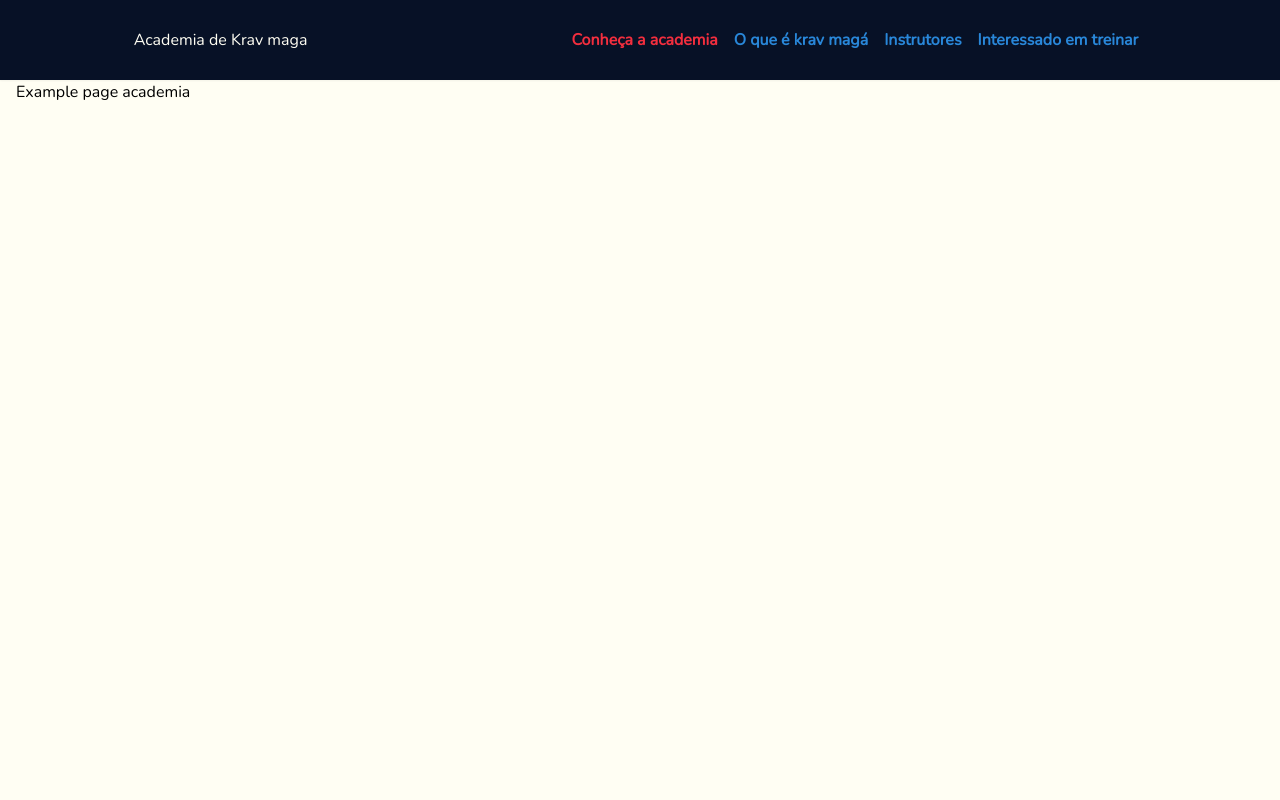
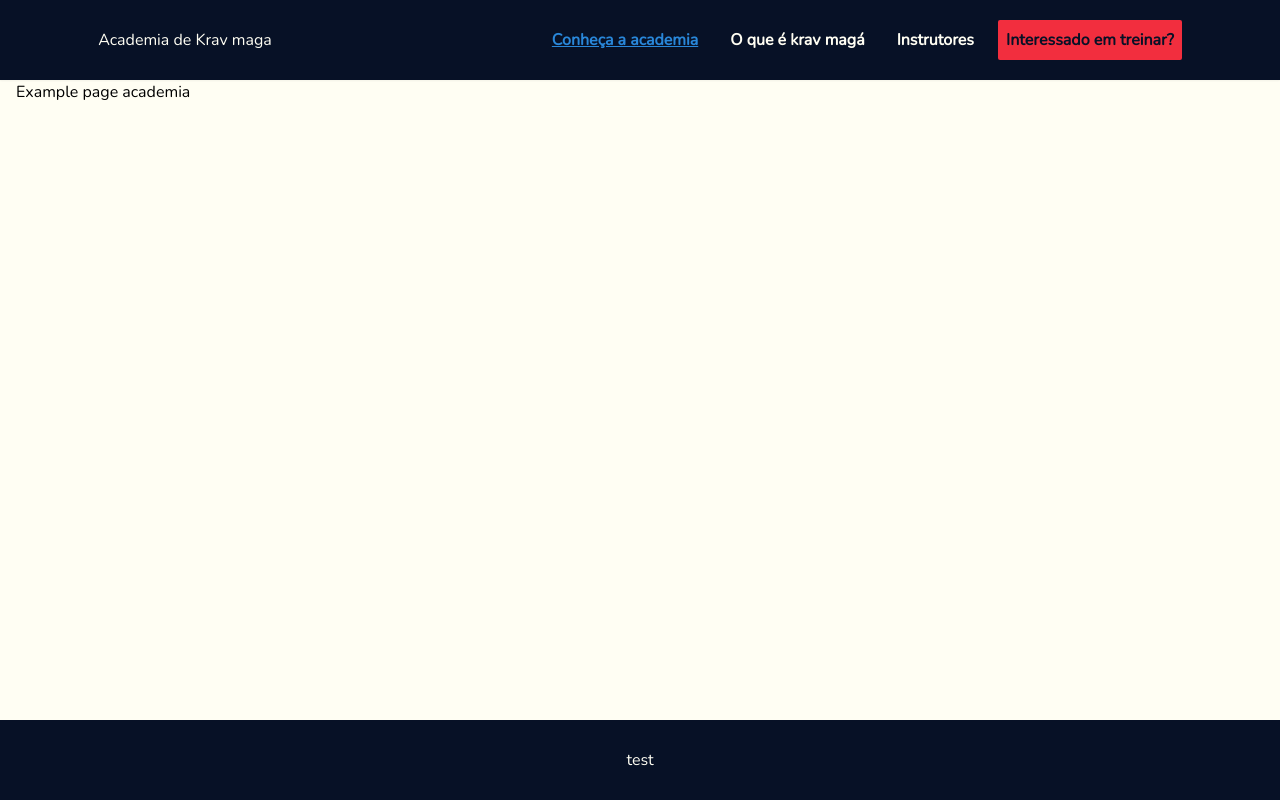
Before and after one commit to italobarrosme/kravtamarineira-site, a Next.js app: page /academia in a window 1280 px wide. Built offline with nearby package versions, Linux system fonts and the light colour scheme.

Commit message:
feat: implement footer adjust layout

```diff
--- a/src/app/layout.tsx
+++ b/src/app/layout.tsx
@@ -3,9 +3,9 @@ import '@/styles/main.scss'
 
 import { Nunito } from 'next/font/google'
 import { ReactNode } from 'react'
-import { NextAuthProvider } from '@/providers/auth'
 import { Metadata } from 'next'
 import { Navigation } from '@/modules/Navigation'
+import { FooterTemplate } from '@/modules/Navigation/template/FooterTemplate'
 
 type Props = {
   children?: ReactNode
@@ -30,14 +30,13 @@ export const metadata: Metadata = {
 export default function RootLayout({ children }: Props) {
   return (
     <html lang="en" className={nunito.className}>
-      <NextAuthProvider>
       <body>
         <main className="min-h-screen-nav pt-20">
           <Navigation />
           {children}
+          <FooterTemplate />
         </main>
       </body>
-      </NextAuthProvider>
     </html>
   )
 }
--- /dev/null
+++ b/src/modules/Navigation/components/Footer/Footer.tsx
@@ -0,0 +1,7 @@
+export const Footer = () => {
+  return (
+    <footer className="absolute bottom-0 flex h-20 w-full items-center justify-center bg-brand-dark px-4 text-brand-light shadow-sm">
+      test
+    </footer>
+  )
+}
--- /dev/null
+++ b/src/modules/Navigation/components/Footer/index.ts
@@ -0,0 +1 @@
+export { Footer } from './Footer'
--- a/src/modules/Navigation/components/Navbar/Navbar.tsx
+++ b/src/modules/Navigation/components/Navbar/Navbar.tsx
@@ -6,6 +6,7 @@ type Menu = {
   icon?: string
   href?: string
   active: boolean
+  accent: boolean
   onClick?: () => void
 }
 
@@ -16,18 +17,21 @@ type NavbarProps = {
 
 export const Navbar = ({ menus }: NavbarProps) => {
   return (
-    <nav className="absolute top-0 flex h-20 w-full items-center justify-center bg-brand-dark px-4 shadow-sm">
+    <nav className="absolute top-0 flex h-20 w-full items-center justify-center gap-4 bg-brand-dark px-4 shadow-sm">
       <Link href="/" className="mr-64">
         {/* <Image src={logo} alt="logo" width={180} height={180} /> */}
         <h1 className="text-brand-light">Academia de Krav maga</h1>
       </Link>
-      <ul className="flex flex-row">
+      <ul className="flex flex-row gap-4">
         {menus.map((menu, index) => (
           <li
             key={index}
             className={cn(
-              'my-4 cursor-pointer flex-row items-center justify-between p-0 px-2 text-base font-semibold text-brand-secondary hover:text-brand-accent hover:underline sm:flex',
-              menu.active ? 'text-brand-accent' : 'text-brand-secondary'
+              'my-4 cursor-pointer flex-row items-center justify-between p-0 px-2 text-base font-semibold text-brand-secondary hover:underline sm:flex',
+              menu.active ? 'underline' : 'text-brand-light',
+              menu.accent
+                ? 'bg-brand-accent text-brand-dark p-2 rounded-sm'
+                : ''
             )}
             onClick={menu.onClick}
           >
--- a/src/modules/Navigation/hooks/useMenuNav.tsx
+++ b/src/modules/Navigation/hooks/useMenuNav.tsx
@@ -19,6 +19,7 @@ export const useMenuNav = () => {
       name: 'Conheça a academia',
       icon: 'bx:bx-home',
       active: verifyPath('/academia'),
+      accent: false,
       onClick: () => {
         router.push('/academia')
         setIsMenuOpen(false)
@@ -28,6 +29,7 @@ export const useMenuNav = () => {
       name: 'O que é krav magá',
       icon: 'bx:bx-home',
       active: verifyPath('/kravmaga'),
+      accent: false,
       onClick: () => {
         router.push('/kravmaga')
         setIsMenuOpen(false)
@@ -37,15 +39,17 @@ export const useMenuNav = () => {
       name: 'Instrutores',
       icon: 'bx:bx-home',
       active: verifyPath('/instrutores'),
+      accent: false,
       onClick: () => {
         router.push('/instrutores')
         setIsMenuOpen(false)
       },
     },
     {
-      name: 'Interessado em treinar',
+      name: 'Interessado em treinar?',
       icon: 'bx:bx-home',
       active: verifyPath('/interessado'),
+      accent: true,
       onClick: () => {
         router.push('/interessado')
         setIsMenuOpen(false)
--- /dev/null
+++ b/src/modules/Navigation/template/FooterTemplate.tsx
@@ -0,0 +1,9 @@
+import { Footer } from '../components/Footer'
+
+export const FooterTemplate = () => {
+  return (
+    <>
+      <Footer />
+    </>
+  )
+}
```
Also changed, not shown: 1 other file (tests, documents, lock files or other folders). Lines whose indentation alone changed are shown as unchanged.
